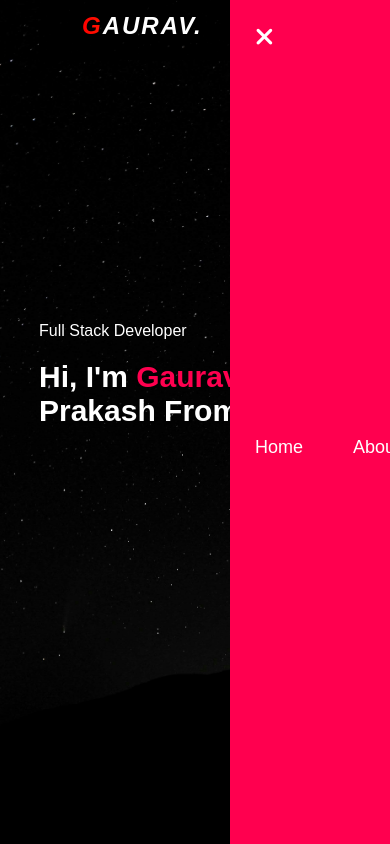
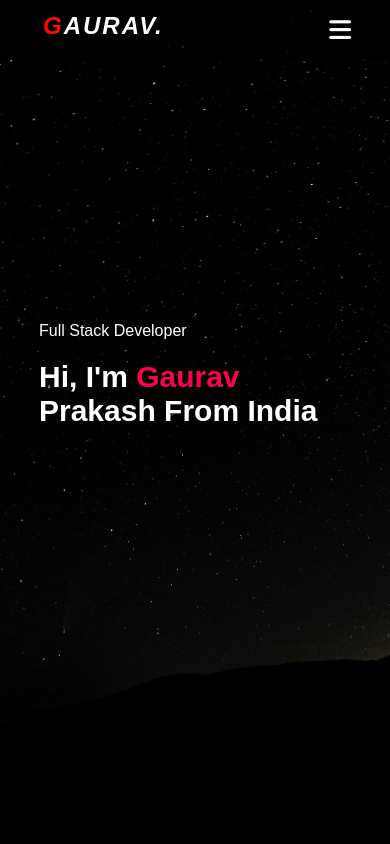
Before and after one commit to iamgaurav12/PortFolio, a plain HTML site: page index.html in a window 390 px wide. Shown: the top 844 px of the page. Drawn offline with Linux system fonts and the light colour scheme.

Commit message:
Fix side menu positioning and enhance transition effects

```diff
--- a/index.html
+++ b/index.html
@@ -271,10 +271,10 @@
     <script>
       let sidemenu = document.getElementById("sidemenu");
       function openMenu() {
-        sidemenu.style.right = "0";
+        sidemenu.style.right = "-200px";
       }
       function closeMenu() {
-        sidemenu.style.right = "-200px";
+        sidemenu.style.right = "-400px";
       }
     </script>
     <script>
--- a/style.css
+++ b/style.css
@@ -32,6 +32,8 @@ nav {
   background: rgba(0, 0, 0, 0.8);
   z-index: 1000;
   padding: 10px 10%;
+  left: 0;
+  right: 0;
 }
 .logo {
   width: 140px;
@@ -406,15 +408,19 @@ form button:hover {
     background: #ff004f;
     position: fixed;
     top: 0;
-    right: -200px;
+    right: -400px;
     width: 200px;
     height: 100vh;
+    display: flex;
+    flex-direction: column;
+    align-items: center;
+    justify-content: center;
     padding-top: 50px;
     z-index: 2;
     transition: right 0.5s;
   }
   nav ul li {
-    display: block;
+    /* display: block; */
     margin: 25px;
   }
   nav ul .fas {
```
